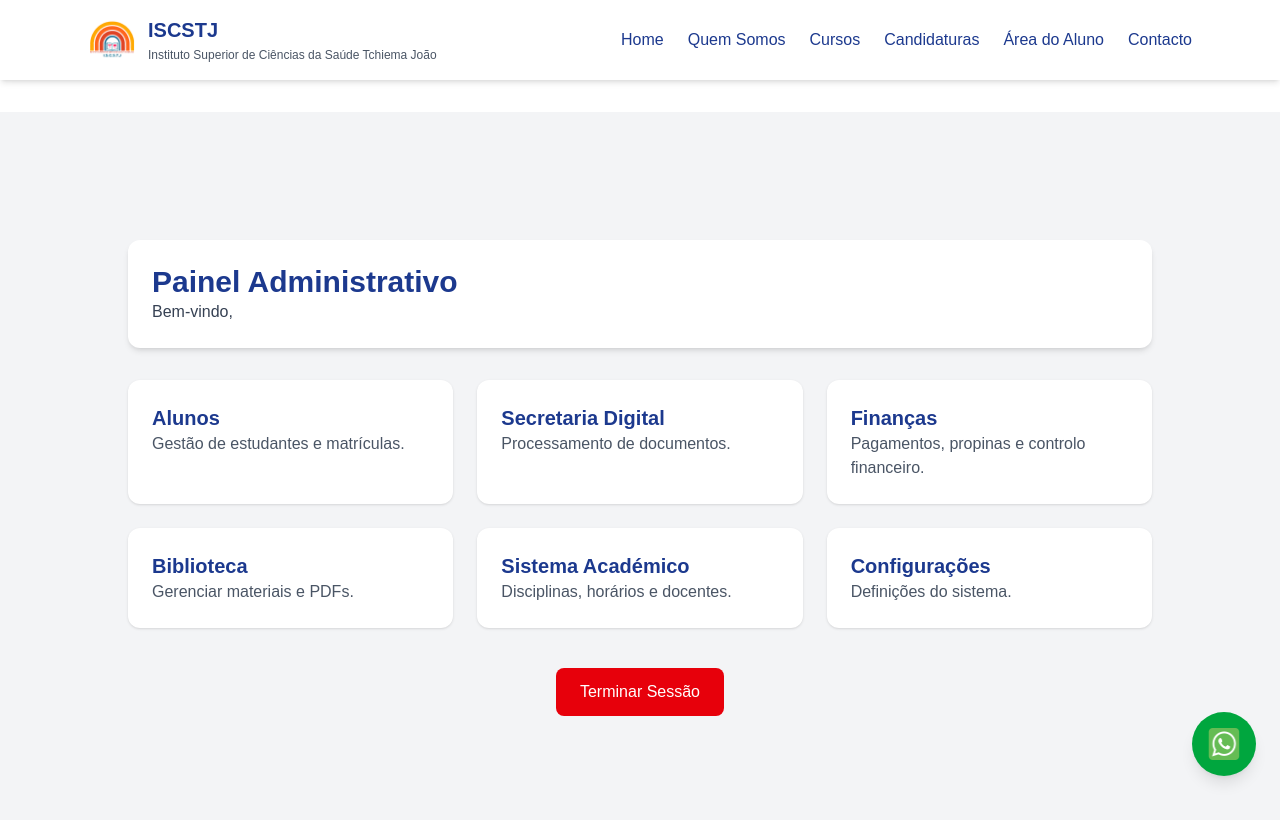
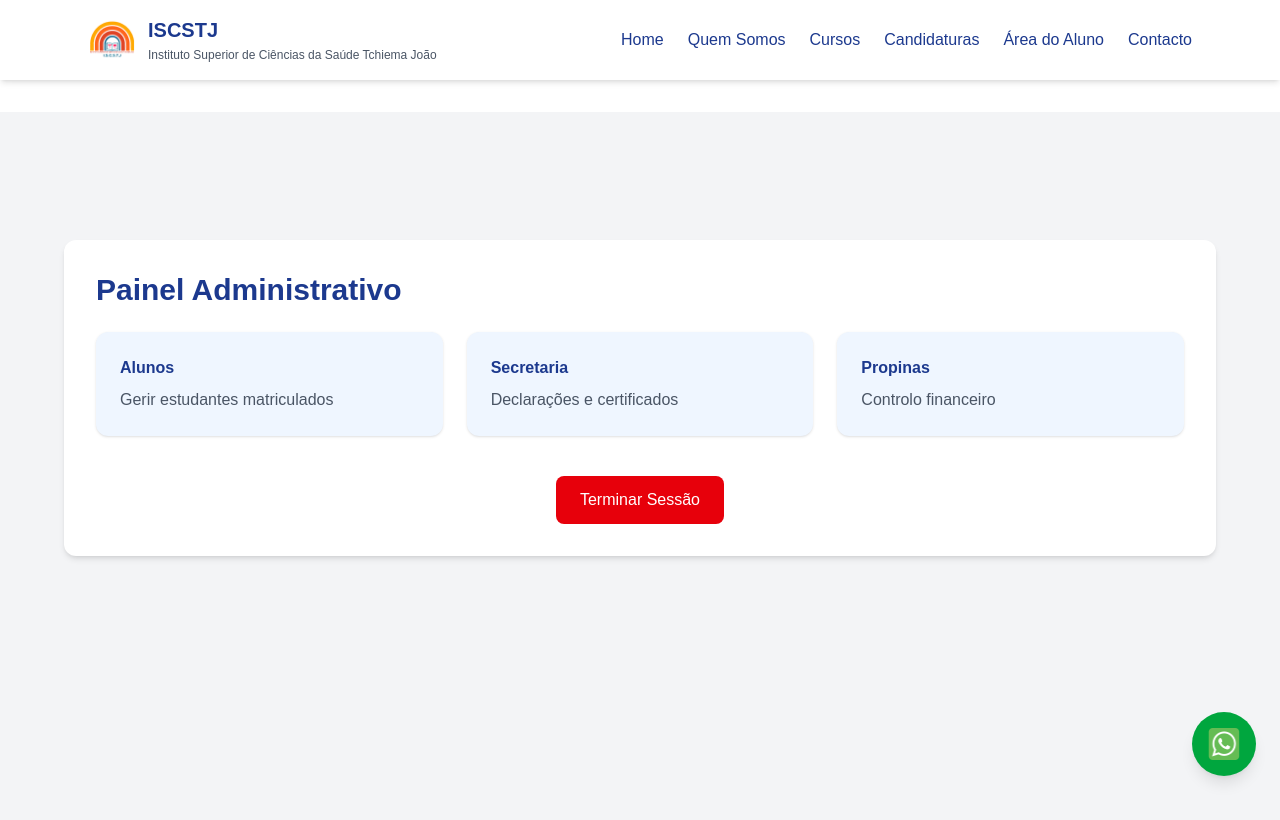
Before and after one commit to AdrianVeylor/iscstj-site, a Next.js app: page /dashboard in a window 1280 px wide. Shown: the top 820 px of the page. Built offline with nearby package versions, Linux system fonts and the light colour scheme; sample sign-in values are in the browser's storage.

Commit message:
Fix admin dashboard route (404)

```diff
--- a/app/dashboard/page.tsx
+++ b/app/dashboard/page.tsx
@@ -1,114 +1,59 @@
 "use client";
 
+import { useEffect } from "react";
 import { useRouter } from "next/navigation";
-import { useEffect, useState } from "react";
 
 export default function AdminDashboard() {
   const router = useRouter();
-  const [admin, setAdmin] = useState<any>(null);
 
-  // Simulação de autenticação administrativa
   useEffect(() => {
-    const stored = localStorage.getItem("admin");
-
-    if (!stored) {
-      router.push("/admin/login"); // Redireciona se não estiver autenticado
-      return;
+    const admin = localStorage.getItem("admin");
+    if (!admin) {
+      router.push("/admin/login");
     }
-
-    setAdmin(JSON.parse(stored));
   }, [router]);
 
-  if (!admin) {
   return (
-      <div className="min-h-screen flex items-center justify-center text-gray-600 pt-32">
-        A carregar painel administrativo...
-      </div>
-    );
-  }
+    <div className="min-h-screen bg-gray-100 pt-32 px-6">
+      <div className="max-w-6xl mx-auto bg-white shadow-md rounded-xl p-8">
 
-  return (
-    <div className="min-h-screen bg-gray-100 px-6 pt-32">
-
-      {/* CABEÇALHO */}
-      <div className="max-w-5xl mx-auto bg-white p-6 rounded-xl shadow-md mb-8">
-        <h1 className="text-3xl font-bold text-blue-900">
+        <h1 className="text-3xl font-bold text-blue-900 mb-6">
           Painel Administrativo
         </h1>
-        <p className="text-gray-700">Bem-vindo, {admin.nome}</p>
+
+        <div className="grid grid-cols-1 md:grid-cols-3 gap-6">
+
+          <div className="bg-blue-50 p-6 rounded-xl shadow">
+            <h2 className="font-bold text-blue-900 mb-2">Alunos</h2>
+            <p className="text-gray-600">Gerir estudantes matriculados</p>
           </div>
 
-      {/* CARDS PRINCIPAIS */}
-      <div className="max-w-5xl mx-auto grid grid-cols-1 md:grid-cols-3 gap-6">
-
-        {/* ALUNOS */}
-        <div
-          onClick={() => router.push("/admin/alunos")}
-          className="bg-white p-6 rounded-xl shadow hover:shadow-lg cursor-pointer transition"
-        >
-          <h2 className="text-xl font-bold text-blue-900">Alunos</h2>
-          <p className="text-gray-600">Gestão de estudantes e matrículas.</p>
+          <div className="bg-blue-50 p-6 rounded-xl shadow">
+            <h2 className="font-bold text-blue-900 mb-2">Secretaria</h2>
+            <p className="text-gray-600">Declarações e certificados</p>
           </div>
 
-        {/* SECRETARIA */}
-        <div
-          onClick={() => router.push("/admin/login/secretaria")}
-          className="bg-white p-6 rounded-xl shadow hover:shadow-lg cursor-pointer transition"
-        >
-          <h2 className="text-xl font-bold text-blue-900">Secretaria Digital</h2>
-          <p className="text-gray-600">Processamento de documentos.</p>
+          <div className="bg-blue-50 p-6 rounded-xl shadow">
+            <h2 className="font-bold text-blue-900 mb-2">Propinas</h2>
+            <p className="text-gray-600">Controlo financeiro</p>
           </div>
 
-        {/* FINANÇAS */}
-        <div
-          onClick={() => router.push("/admin/financas")}
-          className="bg-white p-6 rounded-xl shadow hover:shadow-lg cursor-pointer transition"
-        >
-          <h2 className="text-xl font-bold text-blue-900">Finanças</h2>
-          <p className="text-gray-600">Pagamentos, propinas e controlo financeiro.</p>
         </div>
 
-        {/* BIBLIOTECA */}
-        <div
-          onClick={() => router.push("/admin/biblioteca")}
-          className="bg-white p-6 rounded-xl shadow hover:shadow-lg cursor-pointer transition"
-        >
-          <h2 className="text-xl font-bold text-blue-900">Biblioteca</h2>
-          <p className="text-gray-600">Gerenciar materiais e PDFs.</p>
-        </div>
-
-        {/* SISTEMA ACADÉMICO */}
-        <div
-          onClick={() => router.push("/admin/academico")}
-          className="bg-white p-6 rounded-xl shadow hover:shadow-lg cursor-pointer transition"
-        >
-          <h2 className="text-xl font-bold text-blue-900">Sistema Académico</h2>
-          <p className="text-gray-600">Disciplinas, horários e docentes.</p>
-        </div>
-
-        {/* CONFIGURAÇÕES */}
-        <div
-          onClick={() => router.push("/admin/configuracoes")}
-          className="bg-white p-6 rounded-xl shadow hover:shadow-lg cursor-pointer transition"
-        >
-          <h2 className="text-xl font-bold text-blue-900">Configurações</h2>
-          <p className="text-gray-600">Definições do sistema.</p>
-        </div>
-      </div>
-
-      {/* LOGOUT */}
-      <div className="max-w-5xl mx-auto text-center pt-10">
+        <div className="mt-10 text-center">
           <button
             onClick={() => {
               localStorage.removeItem("admin");
+              document.cookie = "admin_auth=; Max-Age=0; path=/";
               router.push("/admin/login");
             }}
-          className="bg-red-600 text-white px-6 py-3 rounded-lg hover:bg-red-700 transition"
+            className="bg-red-600 text-white px-6 py-3 rounded-lg hover:bg-red-700"
           >
             Terminar Sessão
           </button>
         </div>
 
       </div>
+    </div>
   );
 }
```
Lines whose indentation alone changed are shown as unchanged.
